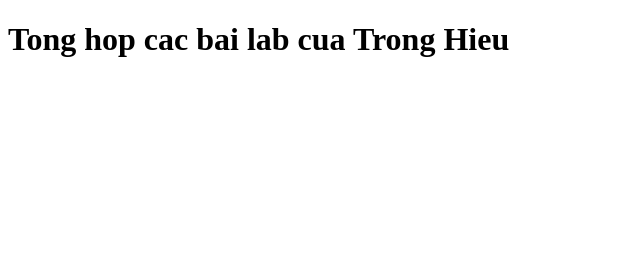
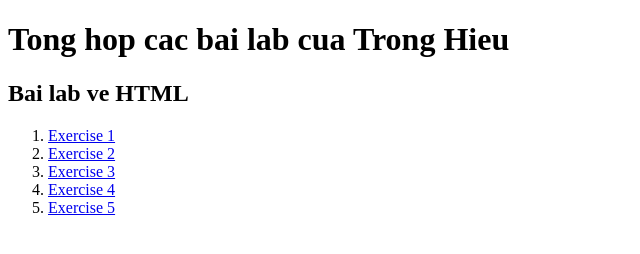
Before and after one commit to DalatCoder/hoc-phan-thiet-ke-web, a plain HTML site: page index.html in a window 1280 px wide. Shown: the whole page, without its empty margins (0-640 px from the left). Drawn offline with Linux system fonts and the light colour scheme.

Commit message:
Bo sung bai lab dau tie

```diff
--- a/index.html
+++ b/index.html
@@ -6,5 +6,13 @@
 </head>
 <body>
   <h1>Tong hop cac bai lab cua Trong Hieu</h1>
+  <h2>Bai lab ve HTML</h2>
+  <ol>
+    <li><a href="BaiLab/Phan1-HTML/exercise1.html">Exercise 1</a></li>
+    <li><a href="#">Exercise 2</a></li>
+    <li><a href="#">Exercise 3</a></li>
+    <li><a href="#">Exercise 4</a></li>
+    <li><a href="#">Exercise 5</a></li>
+  </ol>
 </body>
 </html>
```
Also changed, not shown: BaiLab/Phan1-HTML/exercise1.html (added, +10 -0 lines).
